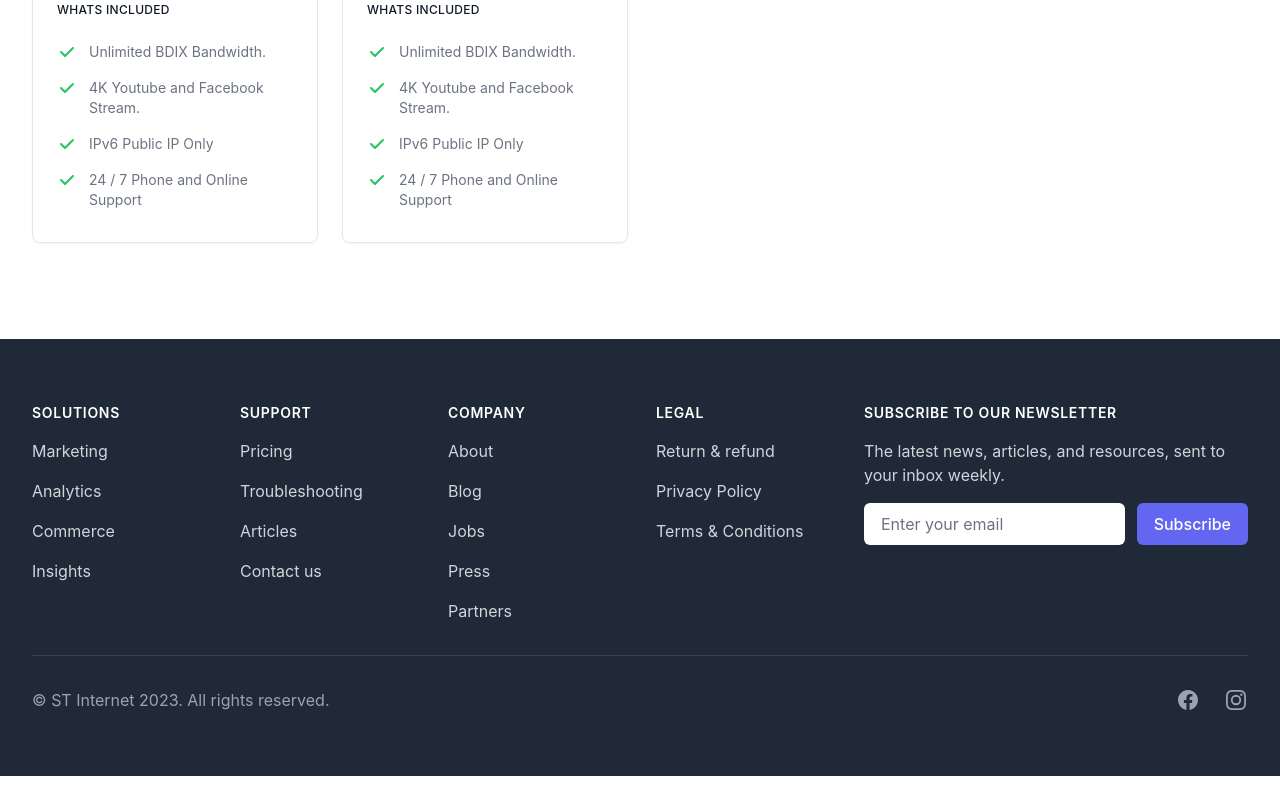
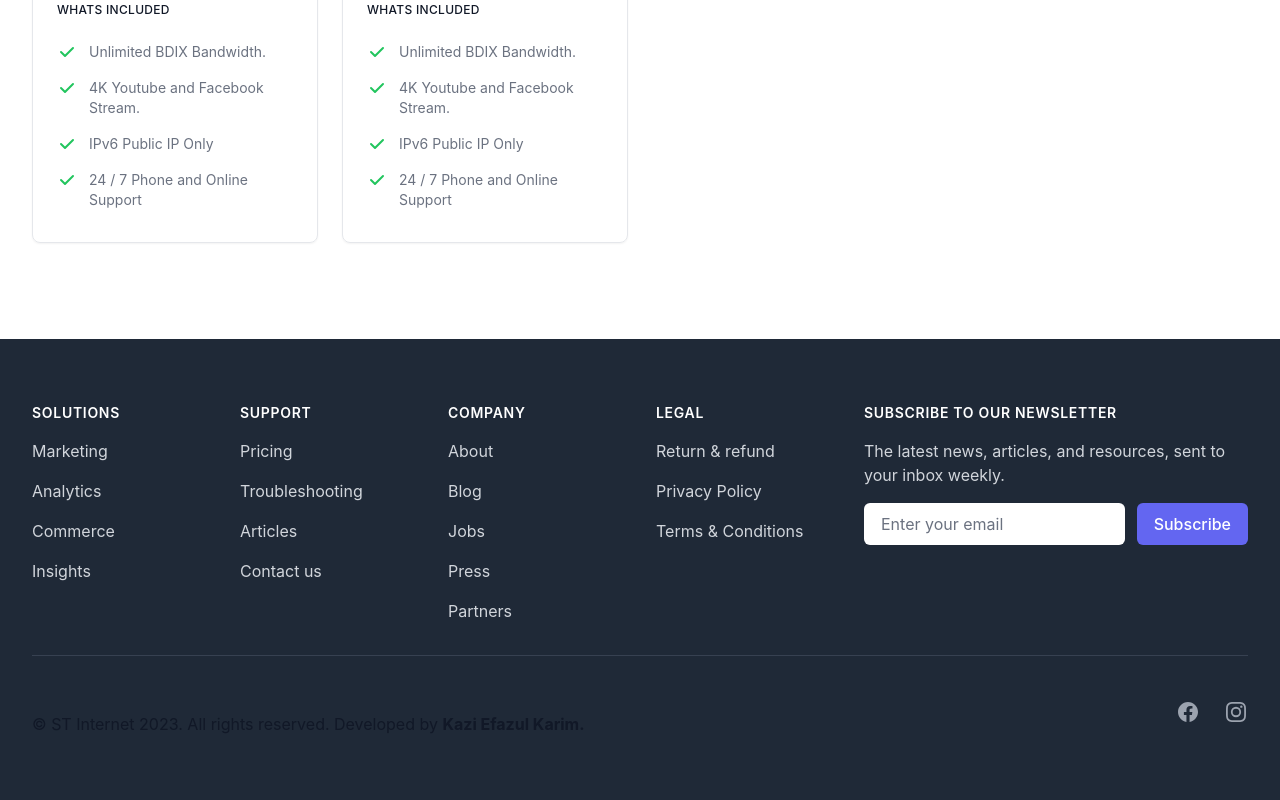
Before and after one commit to dark-archer1717/marketin-web, a Next.js app: page / in a window 1280 px wide. Shown: the part 3441-4241 px from the top of the page. Before the commit the page ends 4217 px from the top, so only its background shows below. Built offline with nearby package versions, Linux system fonts and the light colour scheme.

Commit message:
Update footer copyright and developer information

```diff
--- a/components/footer.jsx
+++ b/components/footer.jsx
@@ -155,9 +155,15 @@ export default function Footer() {
               </a>
             ))}
           </div>
-          <p className="mt-8 text-base text-gray-400 md:mt-0 md:order-1">
-            &copy;  ST Internet 2023. All rights reserved.
-          </p>
+          <div className="mt-6 text-md text-center text-gray-900 dark:text-gray-300">
+            © ST Internet {new Date().getFullYear()}. All rights reserved. Developed by{" "}
+            <b> <a
+              href="https://www.efazulkarim.live/"
+              target="_blank"
+              rel="noopener noreferrer">
+              Kazi Efazul Karim.
+            </a>{" "}</b>
+          </div>
         </div>
       </div>
     </footer>
```
